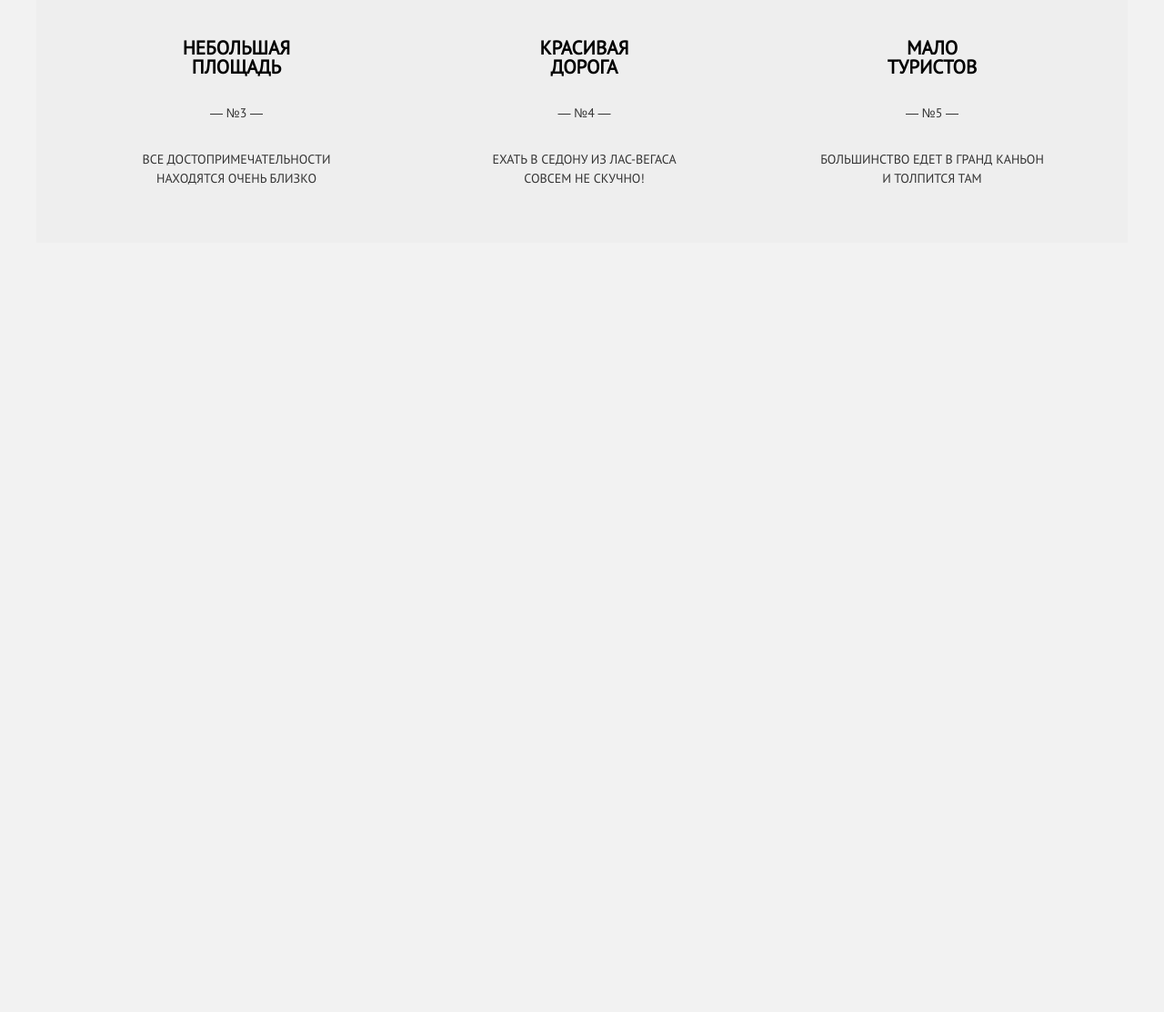
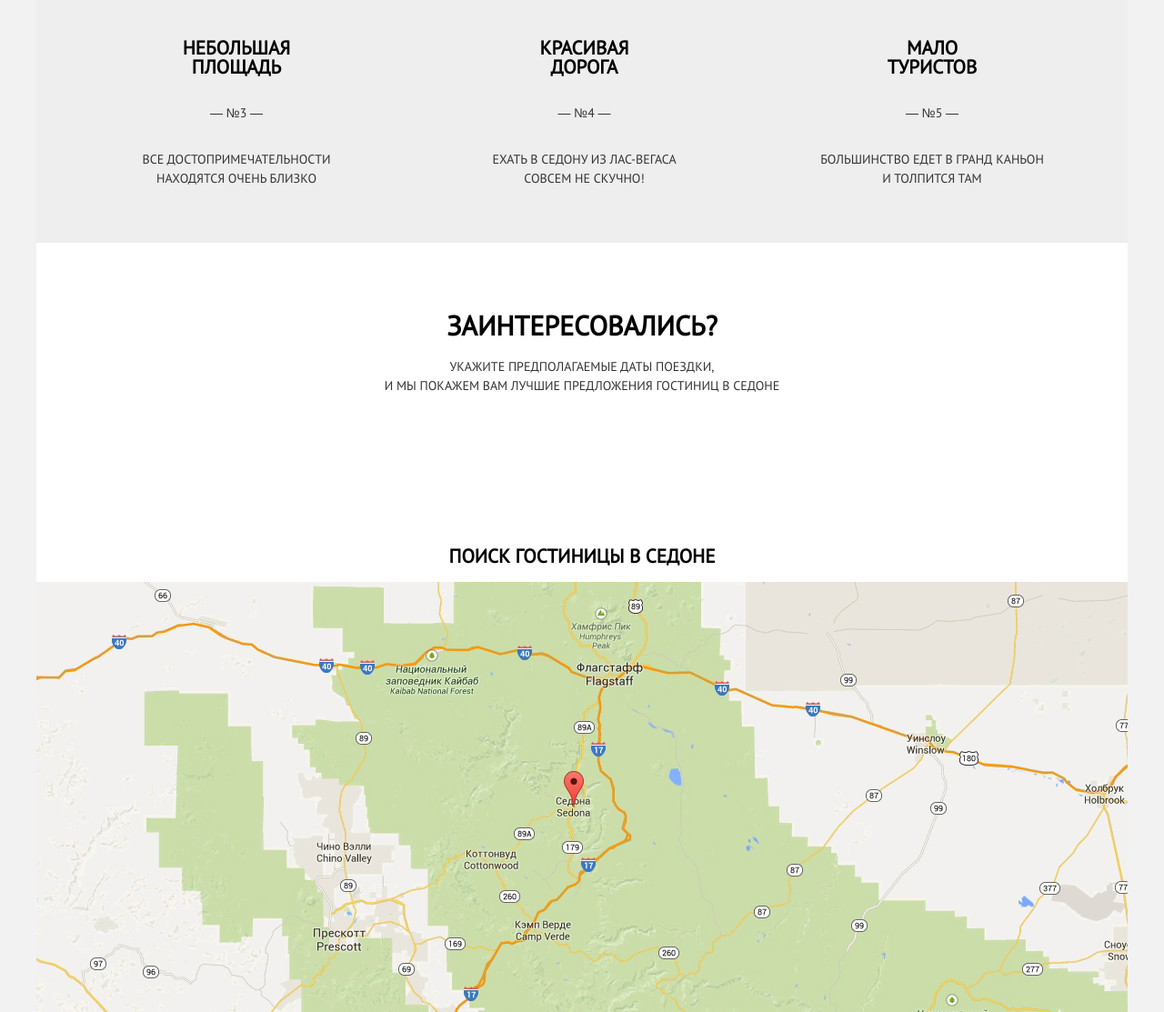
Before and after one commit to AnatoliyLastochkin/Sedona, a plain HTML site: page index.html in a window 1280 px wide. Shown: the part 1632-2745 px from the top of the page at 91% size. Before the commit the page ends 1899 px from the top, so only its background shows below. Drawn offline with Linux system fonts and the light colour scheme; files whose address does not match are found by name.

Commit message:
map was added

```diff
--- a/css/main.css
+++ b/css/main.css
@@ -230,3 +230,32 @@ input[type="radio"].visually-hidden {
 .features-block p {
   margin: 30px 0 0 0;
 }
+
+.appointment {
+  display: flex;
+  flex-direction: column;
+  align-items: center;
+  background-color: #ffffff;
+}
+
+.appointment-wrap {
+  margin: 55px 0 135px 0;
+  padding: 0;
+  width: 480px;
+  text-align: center;
+}
+
+.appointment-wrap h2 {
+  font-size: 30px;
+  color: #000000;
+}
+
+.appointment-wrap p {
+  color: #333333;
+}
+
+.main-footer {
+  margin-top: -100px;
+  background-color: #ffffff;
+
+}
--- a/index.html
+++ b/index.html
@@ -99,7 +99,20 @@
             </li>
           </ul>
         </section>
+        <section class="appointment">
+          <div class="appointment-wrap">
+            <h2>Заинтересовались?</h2>
+            <p>Укажите предполагаемые даты поездки,<br>
+              и мы покажем вам лучшие предложения гостиниц в седоне</p>
+          </div>
+          <form class="appointment-form" action="https://echo.htmlacademy.ru" method="post">
+            <h2>ПОИСК ГОСТИНИЦЫ В седоне</h2>
+
+          </form>
+          <img src="./img/map.jpg" width="1200" height="473" alt="map">
+        </section>
       </main>
+
     </div>
 
 
```
Also changed, not shown: img/map.jpg (added).
